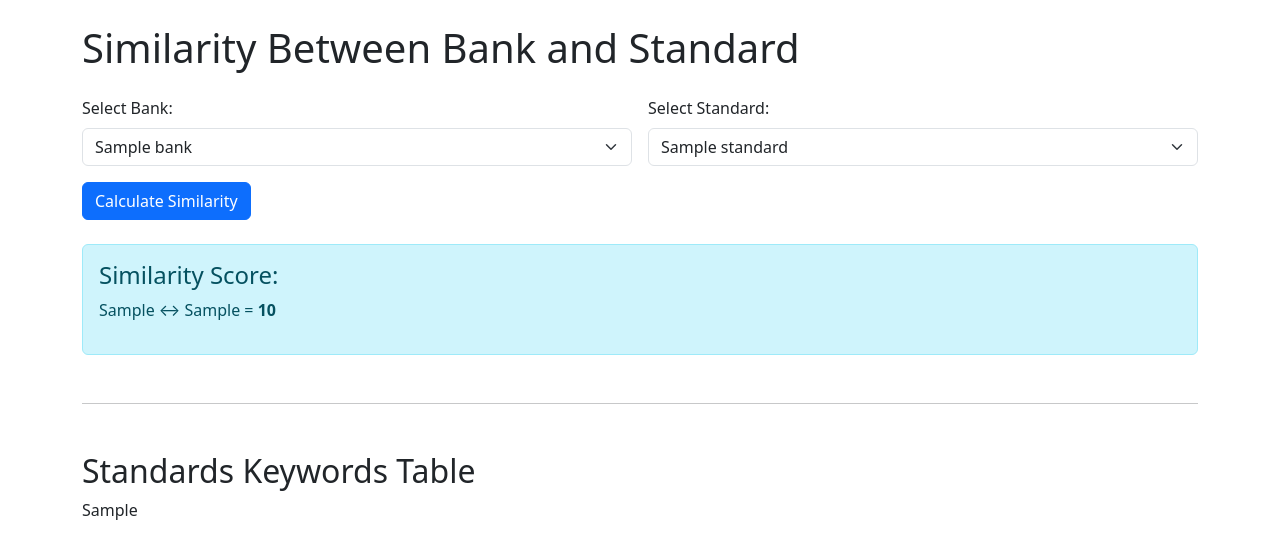
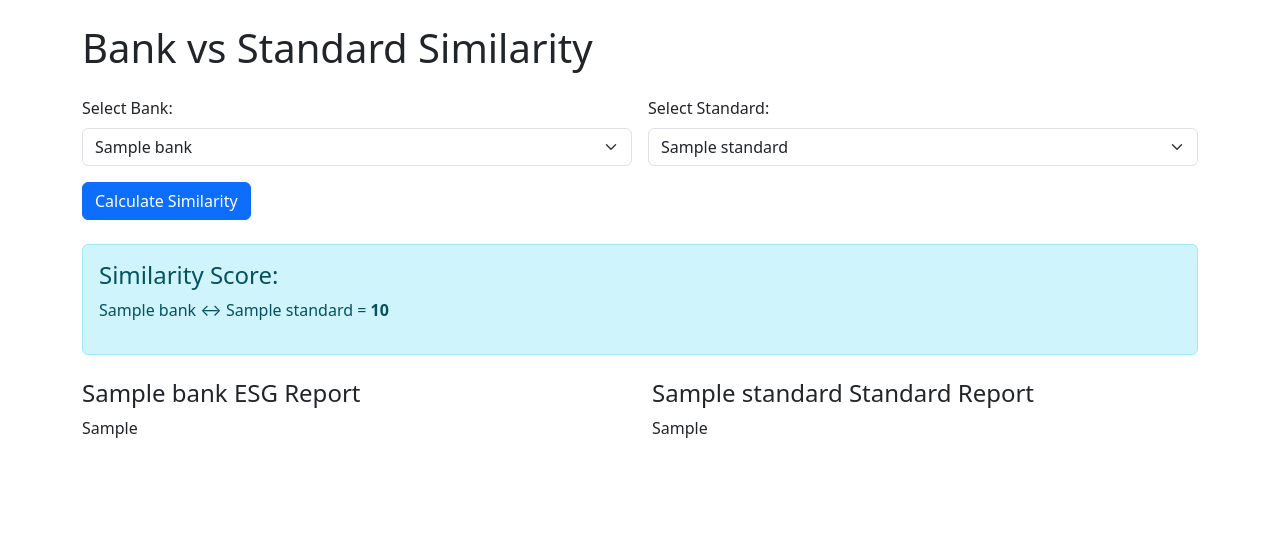
Before and after one commit to Lily-WangQian/Lily-WangQian-AzureWeb_Upload1, a Flask app: template templates/index.html in a window 1280 px wide. Shown: the top 559 px of the page. Run offline with Flask 3, Linux system fonts and the light colour scheme; the template is opened without the code that fills it: most values are stand-ins (such as "Sample title", 1, 10 or a date in 2020); parts of the project's set-up code (start-up, migrations or seed data) failed here and were passed over.

Commit message:
update website

```diff
--- a/app.py
+++ b/app.py
@@ -3,52 +3,65 @@ import pandas as pd
 
 app = Flask(__name__)
 
-# Load and clean the similarity score CSV
+# Load similarity score CSV
 similarity_df = pd.read_csv('standards and banks detailed similarity score.csv')
 similarity_df = similarity_df.loc[:, ~similarity_df.columns.str.contains('^Unnamed', case=False)]
 similarity_df.columns = similarity_df.columns.str.strip()
 similarity_df.set_index('Standard', inplace=True)
 
-# Load the standards keywords CSV
-keywords_df = pd.read_csv('standards keywords.csv')
-keywords_df.columns = keywords_df.columns.str.strip()
+# Load bank and standard keyword CSVs
+bank_keywords_df = pd.read_csv('banks keywords.csv')
+standard_keywords_df = pd.read_csv('standards keywords.csv')
 
-# Extract bank and standard names
+# Clean headers
+bank_keywords_df.columns = bank_keywords_df.columns.str.strip()
+standard_keywords_df.columns = standard_keywords_df.columns.str.strip()
+
+# Clean names
 bank_names = similarity_df.columns.tolist()
-standard_names = similarity_df.index.tolist()
+standard_names = list(similarity_df.index)
 
 @app.route('/')
 def index():
-    return render_template(
-        'index.html',
-        banks=bank_names,
-        standards=standard_names,
-        score=None,
-        selected_bank=None,
-        selected_standard=None,
-        keywords_table=keywords_df.to_html(classes='table table-bordered', index=False)
-    )
+    return render_template('index.html',
+                           banks=bank_names,
+                           standards=standard_names,
+                           score=None,
+                           bank=None,
+                           standard=None,
+                           bank_table=None,
+                           standard_table=None)
 
 @app.route('/calculate', methods=['POST'])
 def calculate():
     bank = request.form['bank']
     standard = request.form['standard']
 
+    # Get similarity score
     try:
         score = round(float(similarity_df.loc[standard, bank]), 3)
     except Exception as e:
         print(f"Error calculating similarity: {e}")
         score = 'N/A'
 
-    return render_template(
-        'index.html',
-        banks=bank_names,
-        standards=standard_names,
-        score=score,
-        selected_bank=bank,
-        selected_standard=standard,
-        keywords_table=keywords_df.to_html(classes='table table-bordered', index=False)
-    )
+    # Get bank data
+    bank_data = bank_keywords_df[bank_keywords_df['Bank'].str.strip().str.lower() == bank.lower()]
+    bank_table = bank_data[['Report', 'Publication Date', 'TFIDF Keywords', 'Contextual Keywords']].to_html(
+        classes='table table-bordered', index=False)
+
+    # Get standard data
+    standard_data = standard_keywords_df[standard_keywords_df['Standard'].str.strip().str.lower() == standard.lower()]
+    standard_table = standard_data[['Report', 'Publication Date', 'TFIDF Keywords', 'Contextual Keywords']].to_html(
+        classes='table table-bordered', index=False)
+
+    return render_template('index.html',
+                           banks=bank_names,
+                           standards=standard_names,
+                           score=score,
+                           bank=bank,
+                           standard=standard,
+                           bank_table=bank_table,
+                           standard_table=standard_table)
 
 if __name__ == '__main__':
     app.run(debug=True)
--- a/templates/index.html
+++ b/templates/index.html
@@ -1,48 +1,56 @@
 <!DOCTYPE html>
 <html>
 <head>
-    <title>Bank-Standard Similarity</title>
+    <title>Bank vs Standard Similarity</title>
     <link rel="stylesheet" href="https://cdn.jsdelivr.net/npm/bootstrap@5.3.0/dist/css/bootstrap.min.css">
 </head>
 <body class="container mt-4">
-    <h1 class="mb-4">Similarity Between Bank and Standard</h1>
+    <h1 class="mb-4">Bank vs Standard Similarity</h1>
 
     <form method="POST" action="/calculate" class="row g-3">
         <div class="col-md-6">
             <label for="bank" class="form-label">Select Bank:</label>
             <select name="bank" class="form-select" required>
-                {% for bank in banks %}
-                <option value="{{ bank }}" {% if bank == selected_bank %}selected{% endif %}>{{ bank }}</option>
+                {% for b in banks %}
+                    <option value="{{ b }}" {% if b == bank %}selected{% endif %}>{{ b }}</option>
                 {% endfor %}
             </select>
         </div>
-
         <div class="col-md-6">
             <label for="standard" class="form-label">Select Standard:</label>
             <select name="standard" class="form-select" required>
-                {% for standard in standards %}
-                <option value="{{ standard }}" {% if standard == selected_standard %}selected{% endif %}>{{ standard }}</option>
+                {% for s in standards %}
+                    <option value="{{ s }}" {% if s == standard %}selected{% endif %}>{{ s }}</option>
                 {% endfor %}
             </select>
         </div>
-
         <div class="col-12">
             <button type="submit" class="btn btn-primary">Calculate Similarity</button>
         </div>
     </form>
 
     {% if score is not none %}
-    <div class="alert alert-info mt-4">
-        <h4>Similarity Score:</h4>
-        <p>{{ selected_standard }} ↔ {{ selected_bank }} = <strong>{{ score }}</strong></p>
-    </div>
+        <div class="alert alert-info mt-4">
+            <h4>Similarity Score:</h4>
+            <p>{{ bank }} ↔ {{ standard }} = <strong>{{ score }}</strong></p>
+        </div>
     {% endif %}
 
-    <hr class="my-5">
-
-    <h2>Standards Keywords Table</h2>
-    <div class="table-responsive">
-        {{ keywords_table | safe }}
-    </div>
+    {% if bank_table and standard_table %}
+        <div class="row mt-4">
+            <div class="col-md-6">
+                <h4>{{ bank }} ESG Report</h4>
+                <div class="table-responsive">
+                    {{ bank_table | safe }}
+                </div>
+            </div>
+            <div class="col-md-6">
+                <h4>{{ standard }} Standard Report</h4>
+                <div class="table-responsive">
+                    {{ standard_table | safe }}
+                </div>
+            </div>
+        </div>
+    {% endif %}
 </body>
 </html>
```
